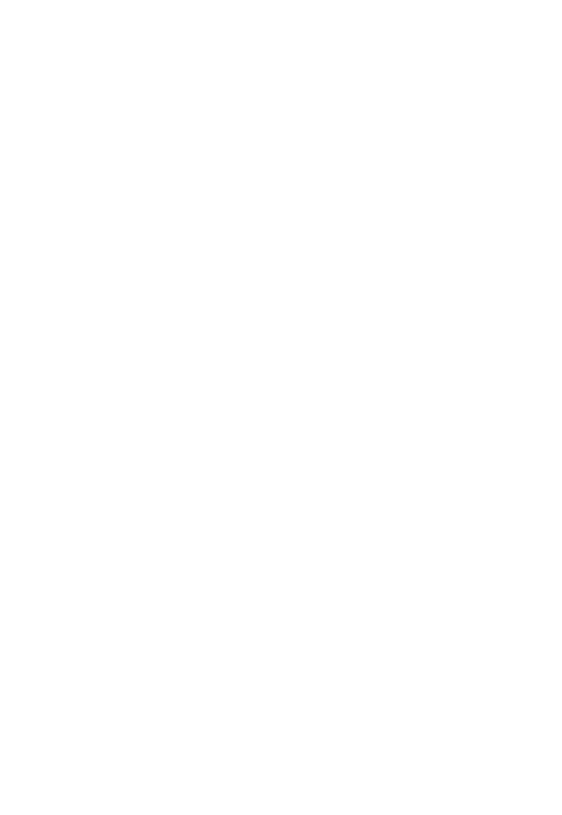
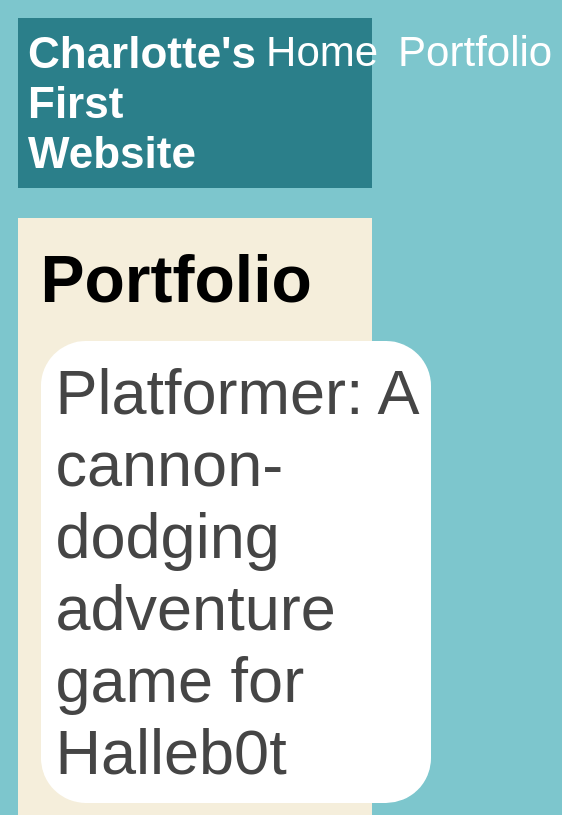
Before and after one commit to Charlotte0327/Charlotte0327.github.io, a plain HTML site: page portfolio.html in a window 390 px wide. Shown: the top 815 px of the page, 562 px wide, since content can reach past the window. Drawn offline with Linux system fonts and the light colour scheme.

Commit message:
add portfolio page to website

```diff
--- a/portfolio.html
+++ b/portfolio.html
@@ -0,0 +1,40 @@
+<!DOCTYPE html>
+<html>
+  <head>
+    <title>Charlotte's First Website</title>
+    <link rel="stylesheet" href="style.css" />
+  </head>
+
+  <body>
+    <!-- All content goes here -->
+    <div id="all-contents">
+      <nav>
+        <h1>Charlotte's First Website</h1>
+        <ul id="nav-ul">
+            <li class="nav-li">
+                <a href="index.html">Home</a>
+            </li>
+            <li class="nav-li">
+                <a href="portfolio.html">Portfolio</a>
+            </li>
+        </ul>
+      </nav>
+      <main>
+        <div class="content">
+            <h1>Portfolio</h1>
+            <ul id="portfolio">
+                <li>
+                    <a href="fsd-projects/platformer/">Platformer: A cannon-dodging adventure game for Halleb0t</a>
+                  </li>
+                  <li>
+                    <a href="fsd-projects/bouncing-box/">Bouncing Box: A fun introduction to web game development</a>
+                  </li>
+                  <li>
+                    <a href="fsd-projects/circularity/">Circularity: A poetic motion experiment with circles</a>
+                  </li>
+            </ul>
+        </div>
+      </main>
+    </div>
+  </body>
+</html>
--- a/style.css
+++ b/style.css
@@ -75,3 +75,79 @@ main {
 h2, h3 {
     margin: 0px;
 }
+
+/* Portfolio styles */
+.content h1 {
+    color: black;
+  }
+
+  #portfolio {
+    list-style-type: none;
+    padding-left: 0;
+  }
+
+  #portfolio li {
+    background: #fff;
+    padding: 10px;
+    border-radius: 30px;
+    margin-bottom: 10px;
+  }
+
+  #portfolio li:hover {
+    background: #eee;
+  }
+
+  #portfolio a {
+    text-decoration: none;
+    color: #454545;
+  }
+
+  /* responsive web design */
+@media screen and (min-width: 120px) and (max-width: 1080px) {
+    main {
+      height: 100ch;
+      zoom: 1.5;
+      display: grid;
+    }
+
+    h1 {
+      font-size: 44px;
+    }
+
+    h2 {
+      font-size: 42px;
+    }
+
+    h3 {
+      font-size: 36px;
+    }
+
+    #all-contents {
+      height: 100ch;
+      margin: none;
+    }
+
+    a {
+      font-size: 42px;
+    }
+
+    .sidebar {
+      margin-right: 0px;
+      justify-content: center;
+      align-items: center;
+    }
+
+    .sidebar-img {
+      width: 100%;
+    }
+
+    p,
+    li {
+      font-size: 24px;
+    }
+
+    .content {
+      align-content: center;
+      justify-content: center;
+    }
+  }
```
